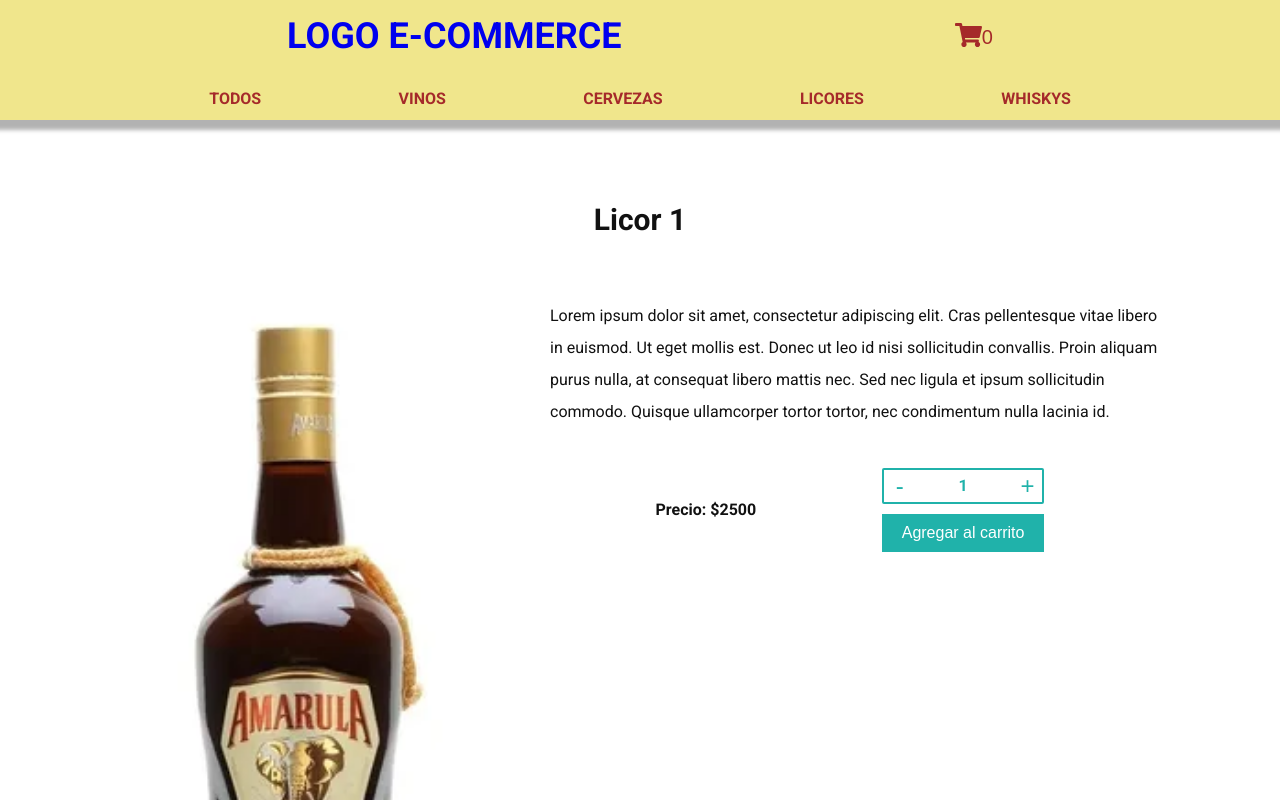
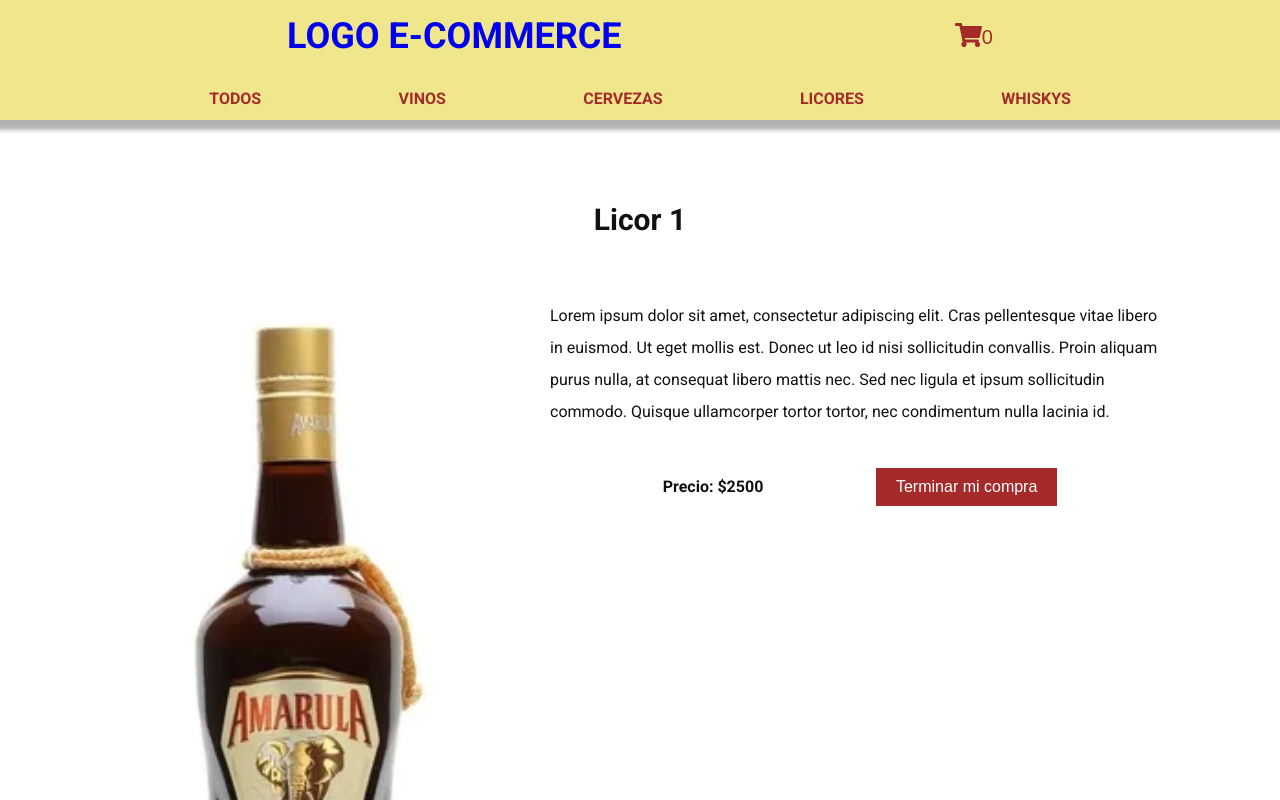
Before and after one commit to CLanusse/ProyectoReact-ConradoLanusse, a React (Create React App) app: page /item/1 in a window 1280 px wide. Both pictures are taken after a click on the button "Agregar al carrito". Shown: the top 800 px of the page. Built offline with nearby package versions, Linux system fonts and the light colour scheme.

Commit message:
sincronizado el contador

```diff
--- a/src/components/ItemCount.js
+++ b/src/components/ItemCount.js
@@ -5,7 +5,7 @@
 
     const sumarCantidad = ()=> counter+1 <= stock ? setCounter(counter + 1) : setCounter(counter);
     const restarCantidad = ()=> counter-1 >= 1 ? setCounter(counter - 1) : setCounter(1);
-    const addHandler = ()=> onAdd(counter);
+    const agregar = ()=> onAdd(counter);
 
     return <div className="contador-card">
                 <div>
@@ -13,7 +13,7 @@
                     <p>{counter}</p>
                     <button onClick={sumarCantidad}>+</button>
                 </div>
-                <button onClick={addHandler} className="boton-agregar">Agregar al carrito</button>
+                <button onClick={agregar} className="boton-agregar">Agregar al carrito</button>
             </div>
 }
 
--- a/src/components/ItemDetail.js
+++ b/src/components/ItemDetail.js
@@ -1,10 +1,16 @@
-import React from 'react';
+import React, { useState } from 'react';
 import { Link } from 'react-router-dom';
 import ItemCount from './ItemCount';
 
 const ItemDetail = ({title, img, detail, precio, category, stock}) => {
 
-    const agregarAlCarrito = (cantidad)=> {console.log(`Agregados ${cantidad} ${title} al carrito`)};
+    const [count, setCount] = useState(0)
+
+    const addHandler = (cantidad)=> {
+        console.log(`Agregados ${cantidad} ${title} al carrito`)
+        setCount(cantidad)
+
+    };
 
     return <div className="itemDetail">
             <h3>{title}</h3>
@@ -14,7 +20,14 @@
                     <p>{detail}</p>
                     <div className="detailPrecio">
                         <p>Precio: ${precio}</p>
-                        <ItemCount stock={stock} onAdd={agregarAlCarrito} />
+
+                        {count === 0 ?
+                            <ItemCount stock={stock} onAdd={addHandler} />
+                            :
+                            <Link to="/cart">
+                                <button className="boton-terminar">Terminar mi compra</button>
+                            </Link>
+                        }
                     </div>
                 </div>
             </div>
--- a/src/components/ItemDetailCointainer.js
+++ b/src/components/ItemDetailCointainer.js
@@ -11,7 +11,7 @@
 
 
     useEffect(()=>{
-        getStock().then(res => setItem(res.find(prod => prod.id == itemId)))
+        getStock().then(res => setItem(res.find(prod => prod.id === parseInt(itemId))))
     }, [itemId])
 
     return <ItemDetail {...item}/>
--- a/src/components/ItemListContainer.js
+++ b/src/components/ItemListContainer.js
@@ -15,7 +15,7 @@
             if (categoryId === 'todos') {
                 setProductos(res)
             } else {
-                setProductos(res.filter(prods => prods.category == categoryId))
+                setProductos(res.filter(prods => prods.category === categoryId))
             }
         })
     }, [categoryId])
--- a/src/css/_itemDetail.scss
+++ b/src/css/_itemDetail.scss
@@ -47,26 +47,26 @@
                         justify-content: space-between;
                         margin-bottom: 10px;
                         align-items: center;
-                        border: 2px solid lightseagreen;
+                        border: 2px solid brown;
                         border-radius: 2px;
-                        color: lightseagreen;
+                        color: brown;
                         p {
                             margin: 0;
                         }
                         button {
-                            color: lightseagreen;
+                            color: brown;
                             font-size: 2.4rem;
                             padding: 0 10px;
                             height: 32px;
                             width: 32px;
                             &:hover {
-                                background-color: lightseagreen;
+                                background-color: brown;
                                 color: white;
                             }
                         }
                     }
                     .boton-agregar {
-                        background-color: lightseagreen;
+                        background-color: brown;
                         color: white;
                         font-size: 1.6rem;
                         padding: 10px 20px;
@@ -74,9 +74,20 @@
                             opacity: 0.9;
                         }
                     }
+
+                }
+                .boton-terminar {
+                    background-color: brown;
+                    color: white;
+                    font-size: 1.6rem;
+                    padding: 10px 20px;
+                    &:hover {
+                        opacity: 0.9;
+                    }
                 }
             }
         }
 
     }
+
 }
--- a/src/css/styles.css
+++ b/src/css/styles.css
@@ -304,9 +304,9 @@
   -webkit-box-align: center;
       -ms-flex-align: center;
           align-items: center;
-  border: 2px solid lightseagreen;
+  border: 2px solid brown;
   border-radius: 2px;
-  color: lightseagreen;
+  color: brown;
 }
 
 .itemDetail .detailContainer .detailInfo .detailPrecio .contador-card div p {
@@ -314,7 +314,7 @@
 }
 
 .itemDetail .detailContainer .detailInfo .detailPrecio .contador-card div button {
-  color: lightseagreen;
+  color: brown;
   font-size: 2.4rem;
   padding: 0 10px;
   height: 32px;
@@ -322,12 +322,12 @@
 }
 
 .itemDetail .detailContainer .detailInfo .detailPrecio .contador-card div button:hover {
-  background-color: lightseagreen;
+  background-color: brown;
   color: white;
 }
 
 .itemDetail .detailContainer .detailInfo .detailPrecio .contador-card .boton-agregar {
-  background-color: lightseagreen;
+  background-color: brown;
   color: white;
   font-size: 1.6rem;
   padding: 10px 20px;
@@ -336,4 +336,15 @@
 .itemDetail .detailContainer .detailInfo .detailPrecio .contador-card .boton-agregar:hover {
   opacity: 0.9;
 }
+
+.itemDetail .detailContainer .detailInfo .detailPrecio .boton-terminar {
+  background-color: brown;
+  color: white;
+  font-size: 1.6rem;
+  padding: 10px 20px;
+}
+
+.itemDetail .detailContainer .detailInfo .detailPrecio .boton-terminar:hover {
+  opacity: 0.9;
+}
 /*# sourceMappingURL=styles.css.map */
```
Also changed, not shown: 1 other file (tests, documents, lock files or other folders).
